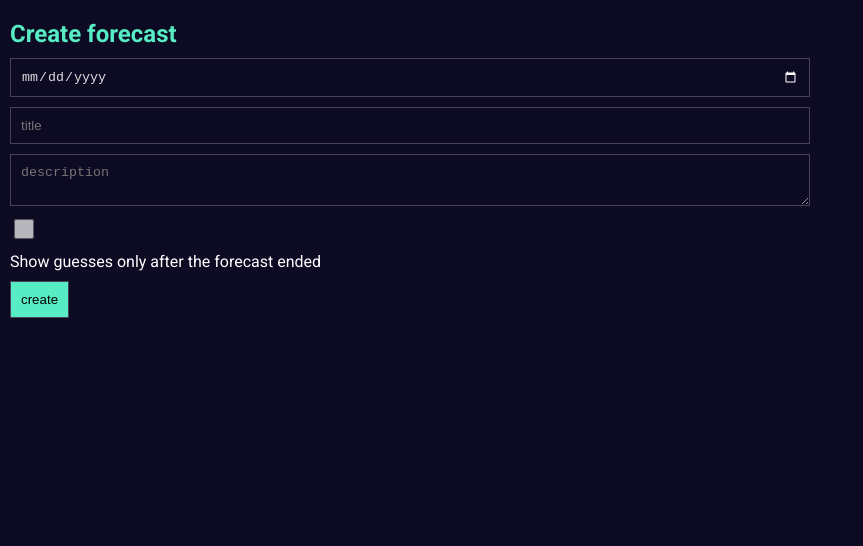
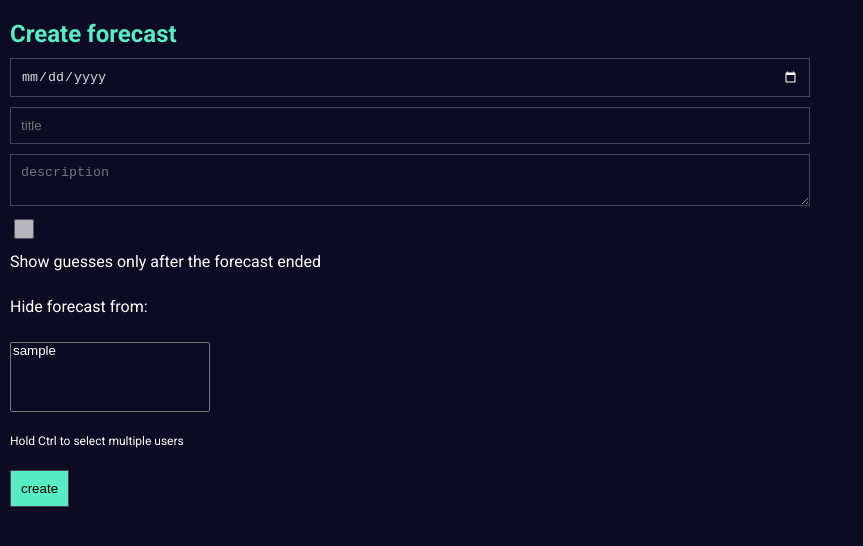
Before and after one commit to XSPGMike/forecast, a Django app: page /forecasts/new/ in a window 1280 px wide. Shown: the top 546 px of the page, without its empty margins (0-863 px from the left). Run offline with Django 4.2, Linux system fonts and the light colour scheme; tables that the repository leaves empty hold one stand-in row (Sample ...).

Commit message:
feature: add forecasts hidden to user

```diff
--- a/forecasts/static/forecasts/common.css
+++ b/forecasts/static/forecasts/common.css
@@ -227,4 +227,25 @@ th, td {
   }
 }
 
+select[multiple] {
+  background-color: var(--main-color);
+  color: white;
+  height: auto;
+}
+
+.tooltip {
+  visibility: hidden;
+}
+
+@media (min-width: 600px) {
+  select[multiple] {
+    max-width: 200px;
+  }
+  .tooltip {
+    visibility: visible;
+    font-size: 12px;
+  }
+}
+
+
 tr:nth-child(even){background-color: var(--secondary-color)}
--- a/forecasts/templates/forecasts/new.html
+++ b/forecasts/templates/forecasts/new.html
@@ -19,6 +19,15 @@
       <input type="text" name="title" placeholder="title">
       <textarea name="description" placeholder="description"></textarea>
       <input type="checkbox" name="is_private">Show guesses only after the forecast ended</input>
+      <p>Hide forecast from:</p>
+      {% if users %}
+      <select type="select" name="hidden_to" multiple>
+        {% for user in users %}
+          <option value="{{ user.id }}">{{ user.username }}</option>
+        {% endfor %}
+      </select>
+      <p class="tooltip">Hold Ctrl to select multiple users</p>
+      {% endif %}
       <input type="submit" value="create">
     </form>
     </div>
--- a/forecasts/views.py
+++ b/forecasts/views.py
@@ -1,5 +1,7 @@
 from django.shortcuts import render, get_object_or_404
 from django.http import HttpResponse, HttpResponseRedirect
+from django.contrib.auth.models import User
+from django.db.models import Q
 from datetime import date
 from dotenv import load_dotenv
 from .models import Forecast, Vote
@@ -12,17 +14,19 @@ load_dotenv()
 
 # Create your views here.
 def index(request):
-    return render(request, "forecasts/index.html", {"forecasts": Forecast.objects.filter(outcome=None), "year": date.today().year})
+    if request.user.is_authenticated:
+        return render(request, "forecasts/index.html", {"forecasts": Forecast.objects.filter(~Q(hidden_to__id__contains=request.user.id), outcome=None), "year": date.today().year})
+    return render(request, "forecasts/index.html", {"forecasts": Forecast.objects.filter(outcome=None, hidden_to=None), "year": date.today().year})
 
 def archive(request):
     return render(request, "forecasts/index.html", {"forecasts": Forecast.objects.filter(outcome__isnull=False), "year": date.today().year, "archive": True})
 
 def new(request):
     if(request.method == "GET"):
-        return render(request, "forecasts/new.html", {"today": str(date.today())})
+        return render(request, "forecasts/new.html", {"today": str(date.today()), "users": User.objects.filter(~Q(username=request.user.username))})
 
     deadline, title, description = request.POST["deadline"], request.POST["title"], request.POST["description"]
-
+    hidden_to = request.POST.getlist("hidden_to")
     # show the votes only after the forecast has ended
     private = bool(request.POST.get("is_private"))
 
@@ -33,10 +37,15 @@ def new(request):
                 title=title,
                 description=description,
                 created_by=request.user,
-                private=private
+                private=private,
             )
-            url = f'http://localhost:8000/forecasts/{forecast.uuid}' if not os.environ.get("PROD") else f'https://forecast.archiviazzo.ninja/forecasts/{forecast.uuid}'
-            send_discord_message(f'New forecast {forecast.title} created by {forecast.created_by.username}! Go to predict here: {url}')
+
+            if len(hidden_to) > 0:
+                forecast.hidden_to.set(hidden_to)
+            else:
+                url = f'http://localhost:8000/forecasts/{forecast.uuid}' if not os.environ.get("PROD") else f'https://forecast.archiviazzo.ninja/forecasts/{forecast.uuid}'
+                send_discord_message(f'New forecast {forecast.title} created by {forecast.created_by.username}! Go predict here: {url}')
+
             return HttpResponseRedirect("/forecasts")
         except ValueError:
             return render(request, "forecasts/new.html", {"error_message": "Invalid input."})
```
Also changed, not shown: forecasts/tests.py (+7 -2 lines), 1 other file.
